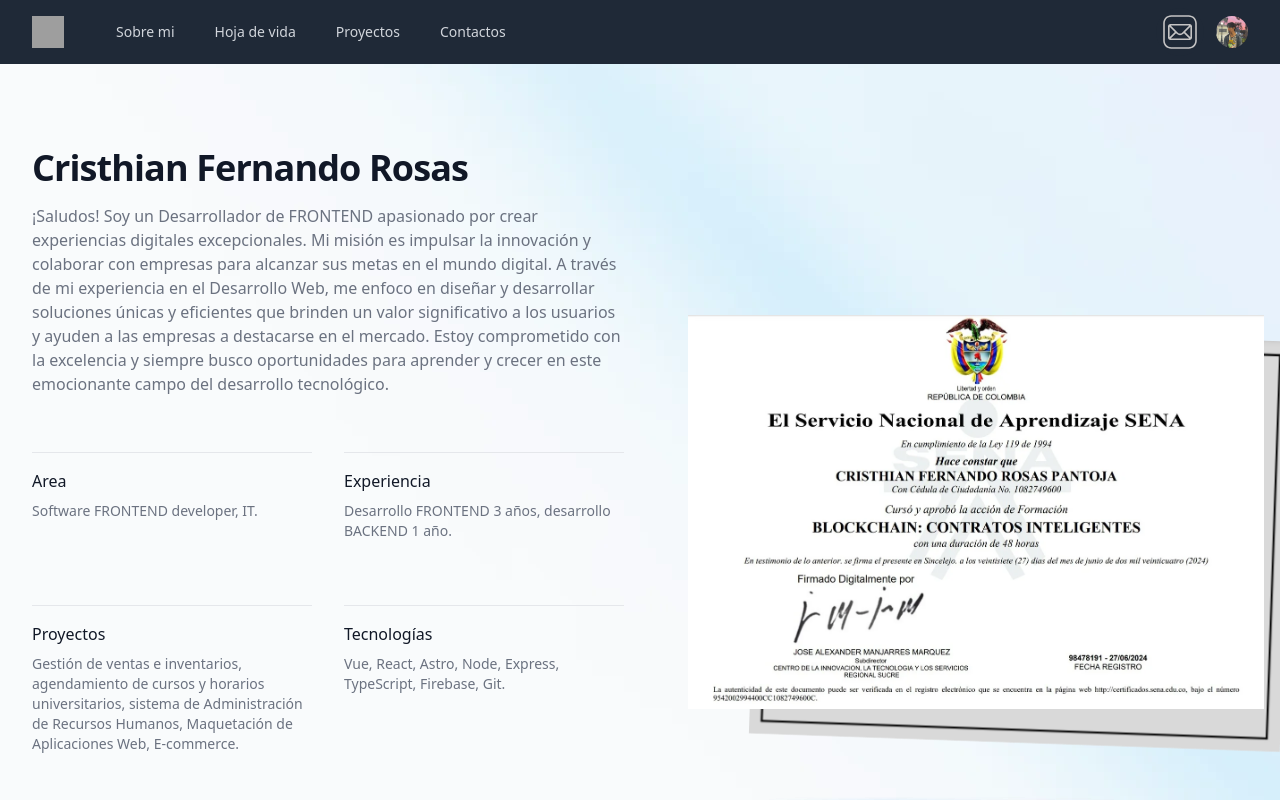
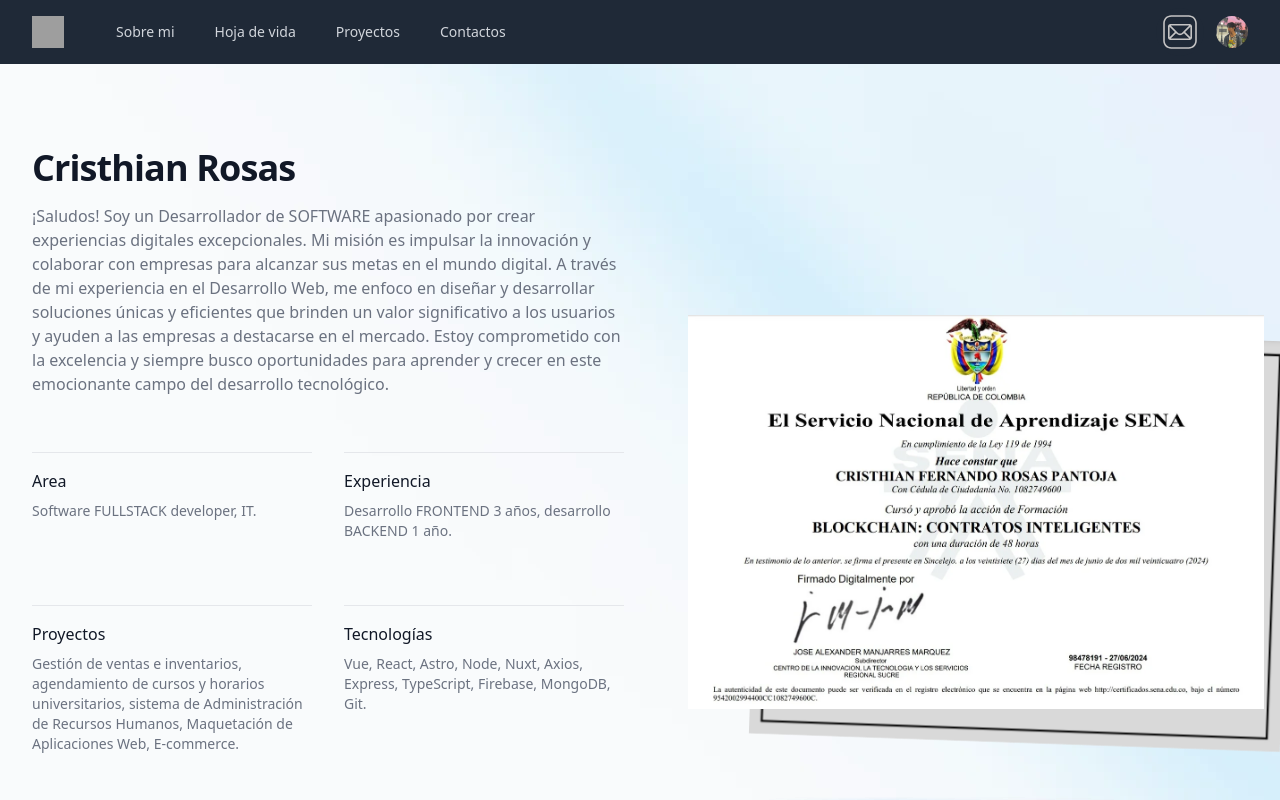
Before and after one commit to lororock/portafolio-vue, a Vue app: page / in a window 1280 px wide. Shown: the top 800 px of the page. Built offline with nearby package versions, Linux system fonts and the light colour scheme; grey boxes are pictures that could not be loaded.

Commit message:
fullstack

```diff
--- a/src/components/Profile.vue
+++ b/src/components/Profile.vue
@@ -26,10 +26,10 @@ const modules = ref([EffectCards, Navigation, Pagination, Scrollbar]);
         class="mx-auto mt-16 grid max-w-2xl grid-cols-1 items-center gap-x-8 gap-y-16 px-4 py-24 sm:mt-5 sm:px-6 sm:py-32 lg:max-w-7xl lg:grid-cols-2 lg:px-8">
         <div>
           <h1 class="text-3xl font-bold tracking-tight text-gray-900 sm:text-4xl">
-            Cristhian Fernando Rosas
+            Cristhian Rosas
           </h1>
           <p class="mt-4 text-gray-500">
-            ¡Saludos! Soy un Desarrollador de FRONTEND apasionado por crear experiencias digitales excepcionales. Mi
+            ¡Saludos! Soy un Desarrollador de SOFTWARE apasionado por crear experiencias digitales excepcionales. Mi
             misión
             es impulsar la innovación y colaborar con empresas para alcanzar sus metas en el mundo digital. A través de
             mi
@@ -44,7 +44,7 @@ const modules = ref([EffectCards, Navigation, Pagination, Scrollbar]);
             <div class="border-t border-gray-200 pt-4">
               <dt class="font-medium text-gray-900">Area</dt>
               <dd class="mt-2 text-sm text-gray-500">
-                Software FRONTEND developer, IT.
+                Software FULLSTACK developer, IT.
               </dd>
             </div>
 
@@ -68,7 +68,8 @@ const modules = ref([EffectCards, Navigation, Pagination, Scrollbar]);
             <div class="border-t border-gray-200 pt-4">
               <dt class="font-medium text-gray-900">Tecnologías</dt>
               <dd class="mt-2 text-sm text-gray-500">
-                Vue, React, Astro, Node, Express, TypeScript, Firebase, Git.
+                Vue, React, Astro, Node, Nuxt, Axios, Express, TypeScript, Firebase,
+                MongoDB, Git.
               </dd>
             </div>
 
```
